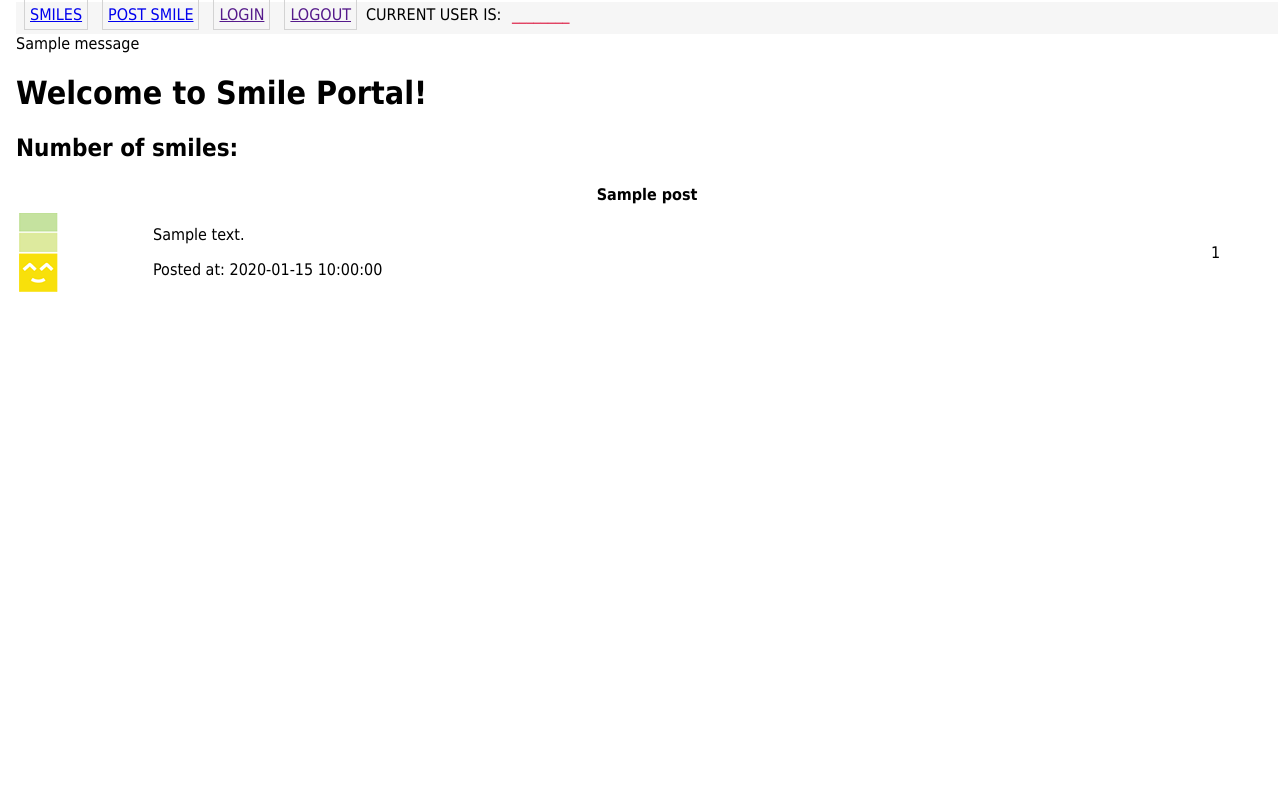
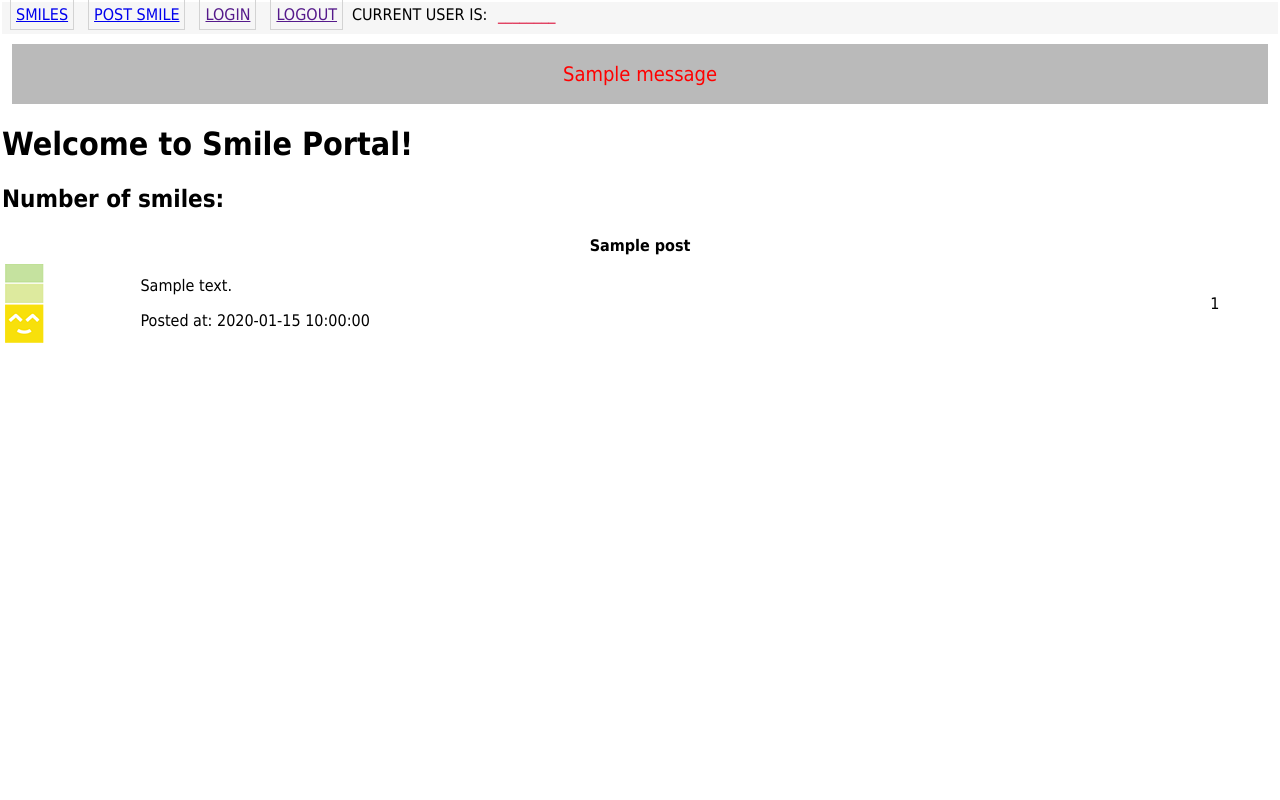
Before and after one commit to ro-co9/smile-startercode, a Flask app: page / in a window 1280 px wide. Run offline with Flask 3, Linux system fonts and the light colour scheme; tables that the repository leaves empty hold one stand-in row (values such as "Sample post"); one stand-in notice (Sample message) is shown.

Commit message:
Task 4.1 - Style 'base.html' flash messages.

```diff
--- a/app/View/static/css/main.css
+++ b/app/View/static/css/main.css
@@ -1,5 +1,5 @@
 body {
-    margin: 1px 1px 1px 15px;
+    margin: 1px 1px 1px 1px;
     padding: 1px;
     font-family: Tahoma;
     text-align: left;
@@ -30,6 +30,17 @@ a:hover {
     cursor:pointer;
 }
 
+.flash-container{
+    height: 50px;
+    padding: 5px;
+    text-align: center;
+    line-height: 50px;
+    font-style:normal;
+    font-size: 20px;
+    margin: 10px;
+    background-color: rgb(186, 186, 186);
+    color: red;
+}
 .posttable {
     width : 100%;
     margin: 0px;
--- a/app/View/templates/base.html
+++ b/app/View/templates/base.html
@@ -28,7 +28,7 @@
             {% with messages = get_flashed_messages() %}
             {% if messages %}
                 {% for message in messages %}
-                <div> {{ message }}</div>
+                <div class="flash-container"> {{ message }}</div>
                 {% endfor %}
             {% endif %}
             {% endwith %}
```
